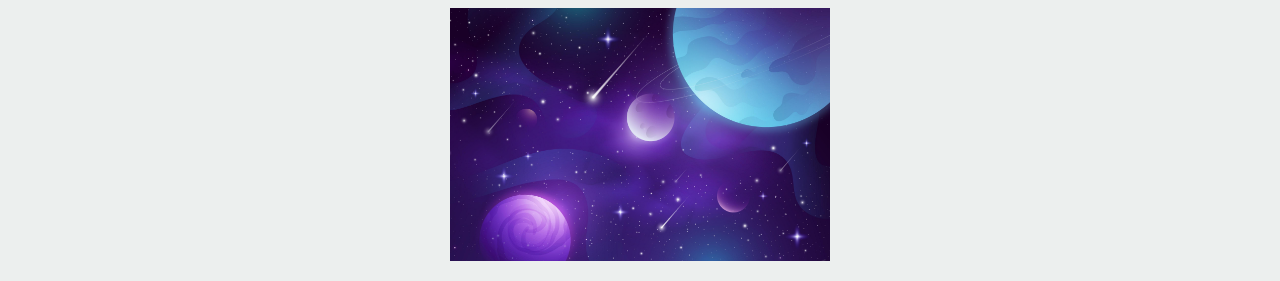
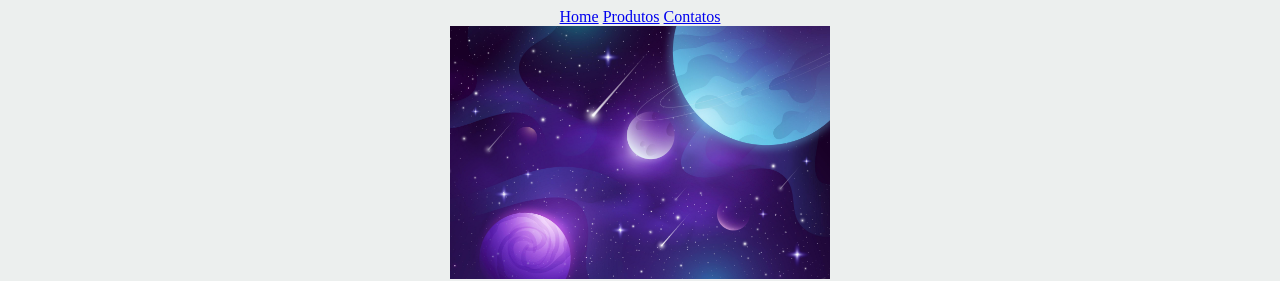
Before and after one commit to manusena460/Tancredo-1-B-PensamentoComputacional, a plain HTML site: page index.html in a window 1280 px wide. Shown: the top 281 px of the page. Drawn offline with Linux system fonts and the light colour scheme.

Commit message:
Add files via upload

```diff
--- a/index.html
+++ b/index.html
@@ -8,6 +8,13 @@
 </head>
 <body>
     <header>
+    <div class="cabecalho">
+        <nav>
+            <a href="index.html">Home</a>
+            <a href="produtos.html">Produtos</a>
+            <a href="contatos.html">Contatos</a>
+        </nav>
+    </div>
     </header>
     <main>
         <img class="capa" src="capa.jpg">
```
